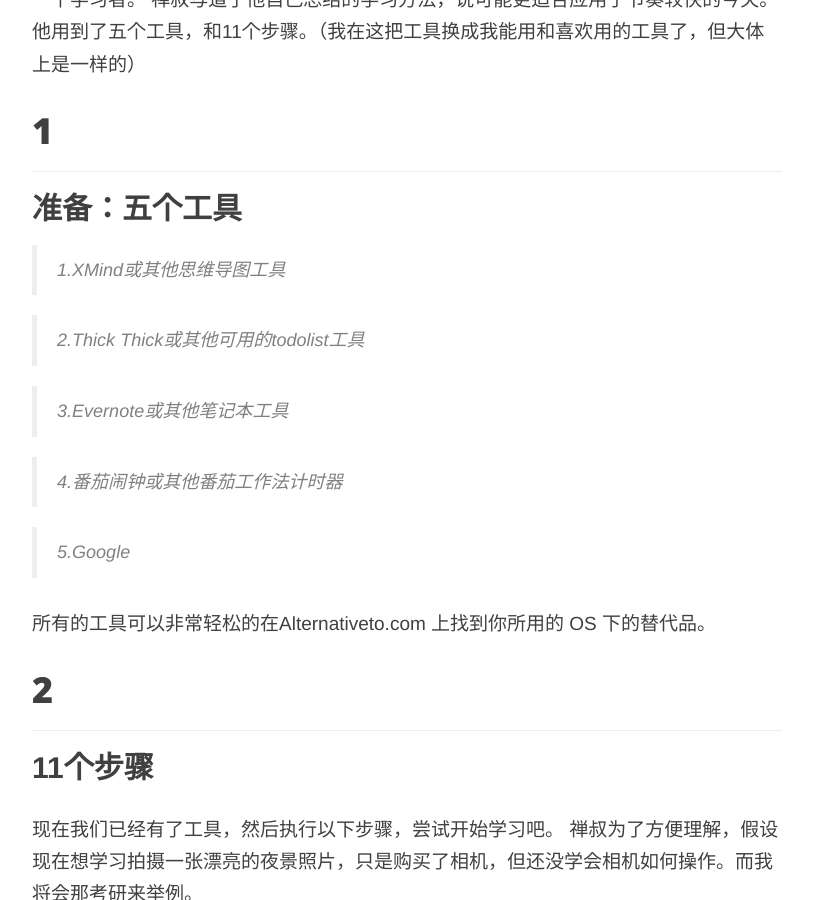
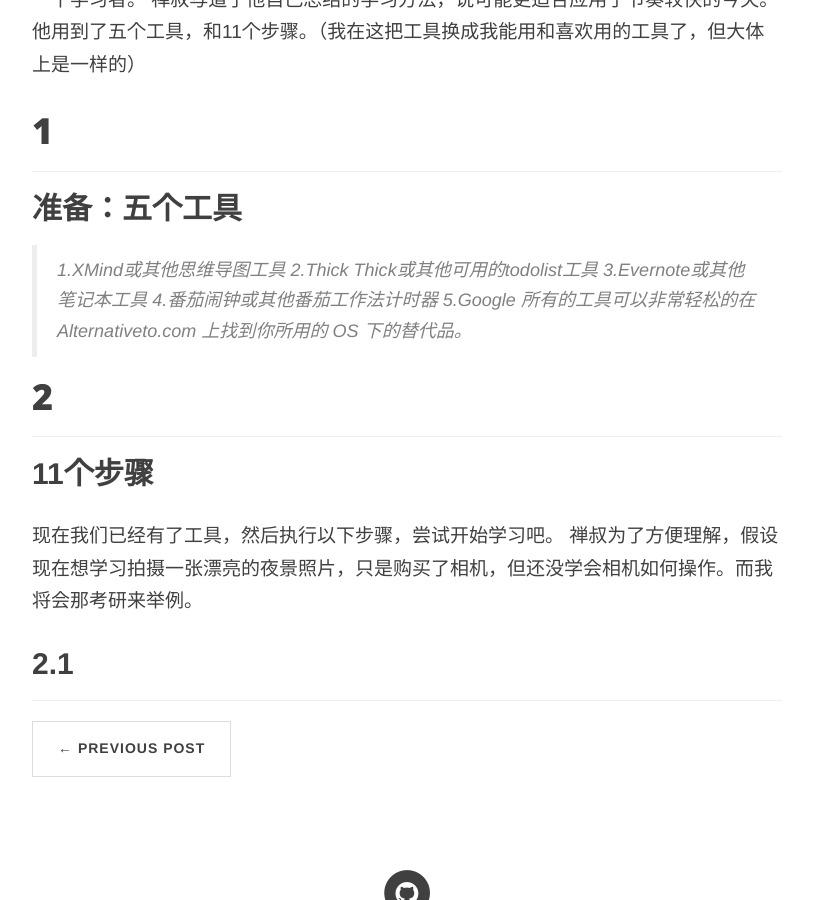
Before and after one commit to 8527/8527.github.io, a Jekyll site: the page built from _posts/2017-05-01-别做口头上的学习者.md, in a window 1280 px wide and 900 px high, scrolled down 768 px. Shown: the whole window, without its empty margins (233-1046 px from the left). Built offline with Jekyll 4.4.1, drawn with Linux system fonts in a browser that asks for light colours; nearby versions of some CDN libraries.

```diff
--- a/_posts/2017-05-01-别做口头上的学习者.md
+++ b/_posts/2017-05-01-别做口头上的学习者.md
@@ -18,15 +18,10 @@ description: 别做口头上的学习者
 * * *
 ## 准备：五个工具
 > 1\.XMind或其他思维导图工具
-
-> 2\.Thick Thick或其他可用的todolist工具
-
-> 3\.Evernote或其他笔记本工具
-
-> 4\.番茄闹钟或其他番茄工作法计时器
-
-> 5\.Google
-
+  2\.Thick Thick或其他可用的todolist工具
+  3\.Evernote或其他笔记本工具
+  4\.番茄闹钟或其他番茄工作法计时器
+  5\.Google
 所有的工具可以非常轻松的在Alternativeto.com 上找到你所用的 OS 下的替代品。
 
 # 2
```
